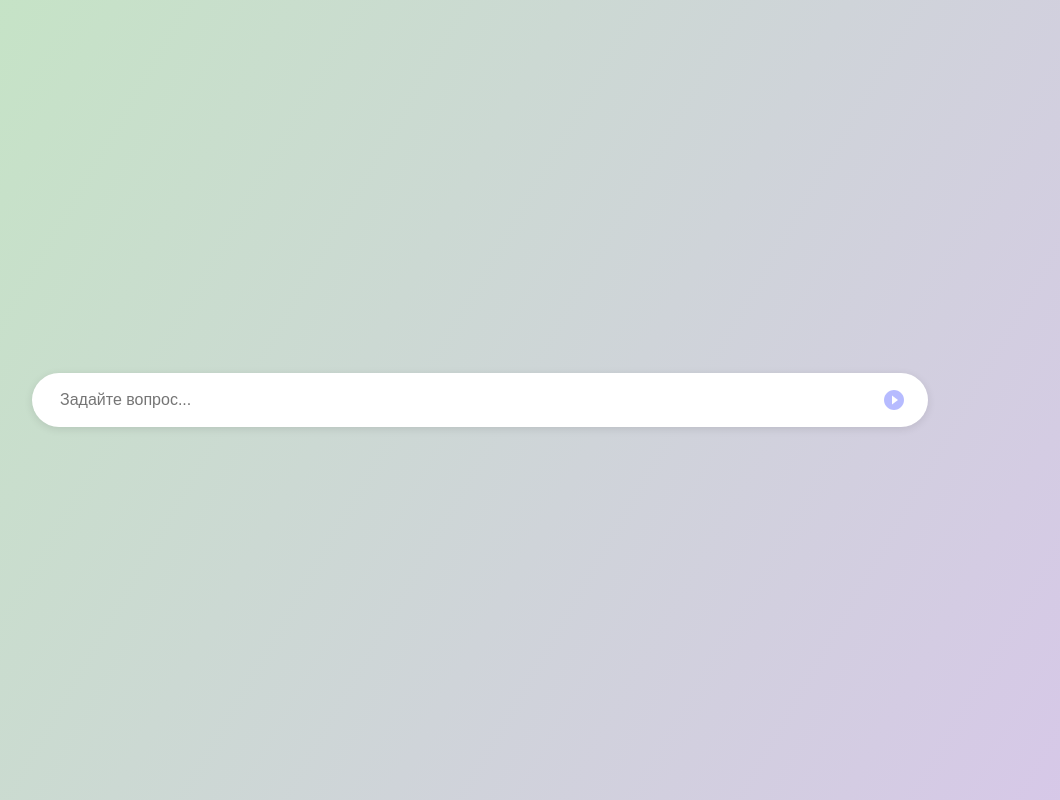
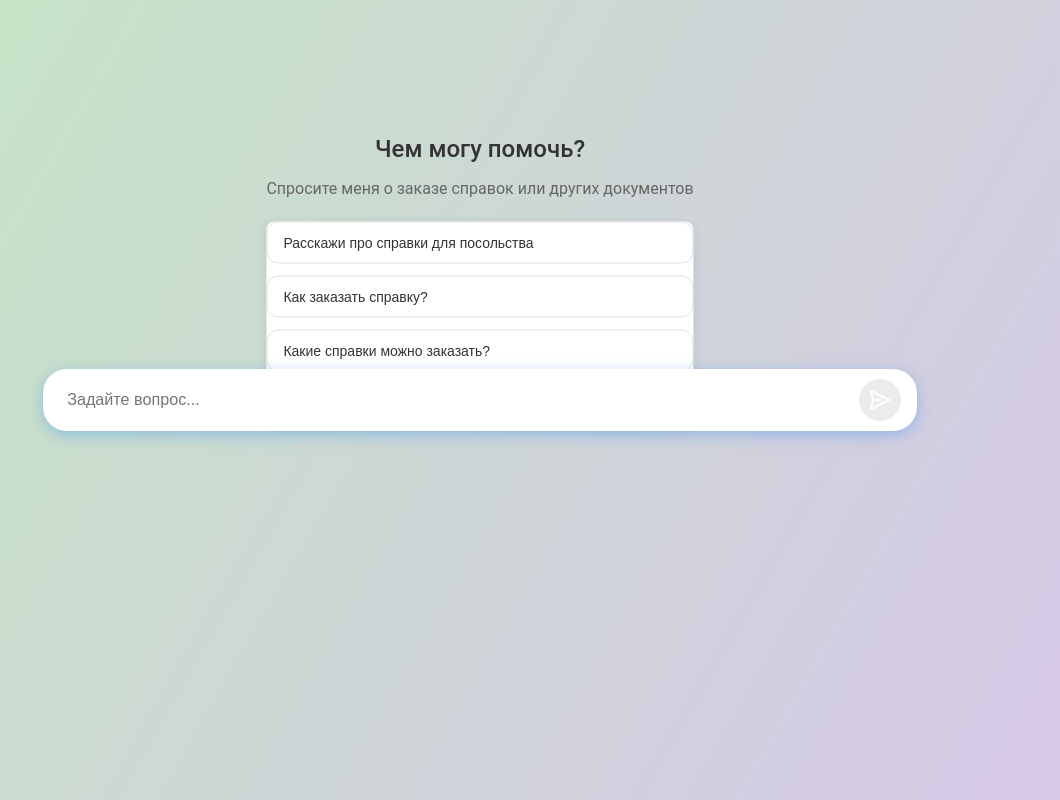
Before and after one commit to okurilo/neuro-ui, a React (Create React App) app: page / in a window 1280 px wide. Shown: the whole page, without its empty margins (160-1220 px from the left). Built offline with nearby package versions, Linux system fonts and the light colour scheme; no server answers.

Commit message:
исправления анимаций и другой верстки

```diff
--- a/src/components/Chat/ChatInput.tsx
+++ b/src/components/Chat/ChatInput.tsx
@@ -17,22 +17,23 @@ const animations = {
   `,
 };
 
-// Контейнер для инпута с улучшенными анимациями
 const InputWrapper = styled('div')<{ $isFirstMessage: boolean }>(
   ({ $isFirstMessage }) => ({
-    position: $isFirstMessage ? 'fixed' : 'relative',
+    position: $isFirstMessage ? 'fixed' : 'fixed', // Всегда фиксированное позиционирование
     top: $isFirstMessage ? '50%' : 'auto',
-    left: $isFirstMessage ? '50%' : 'auto',
+    left: $isFirstMessage ? '50%' : '0',
+    width: '100%',
     transform: $isFirstMessage ? 'translate(-50%, -50%)' : 'none',
-    width: '100%',
     display: 'flex',
     justifyContent: 'center',
     alignItems: 'center',
-    padding: '16px 0',
+    padding: '16px',
     marginTop: 'auto',
     transition: 'all 0.8s cubic-bezier(0.19, 1, 0.22, 1)',
-    zIndex: 10,
-    bottom: $isFirstMessage ? 'auto' : 0
+    zIndex: 100,
+    bottom: $isFirstMessage ? 'auto' : 0,
+    background: $isFirstMessage ? 'transparent' : 'linear-gradient(to top, rgb(223 223 223) 60%, rgba(255, 255, 255, 0))',
+    // background: $isFirstMessage ? 'transparent' : 'linear-gradient(to top, rgba(255,255,255,1) 60%, rgba(255,255,255,0))',
   })
 );
 
@@ -41,17 +42,17 @@ const InputContainer = styled('div')<{ $isFirstMessage: boolean }>(
     display: 'flex',
     alignItems: 'center',
     width: '100%',
-    maxWidth: $isFirstMessage ? '70%' : '100%',
-    padding: '8px 16px',
+    maxWidth: $isFirstMessage ? '70%' : '800px',
+    padding: '10px 16px',
     backgroundColor: '#fff',
-    borderRadius: '28px',
-    boxShadow: '0 2px 5px rgba(0, 0, 0, 0.1)',
+    borderRadius: '24px',
+    boxShadow: '0 2px 8px rgba(0, 0, 0, 0.12)',
     transition: 'all 0.5s cubic-bezier(0.25, 0.46, 0.45, 0.94)',
     '&:focus-within': {
-      boxShadow: '0 3px 10px rgba(106, 113, 235, 0.3)'
+      boxShadow: '0 4px 12px rgba(106, 113, 235, 0.3)'
     },
     '@media (max-width: 768px)': {
-      maxWidth: $isFirstMessage ? '90%' : '100%'
+      maxWidth: $isFirstMessage ? '90%' : '95%'
     }
   }),
   ({ $isFirstMessage }) => $isFirstMessage && animations.pulseEffect
@@ -72,24 +73,25 @@ const Input = styled('input')({
   }
 });
 
-// Стилизованная кнопка отправки с улучшенной анимацией
 const SendButton = styled('button')<{ $hasText: boolean }>(
   ({ $hasText }) => ({
-    width: '36px',
-    height: '36px',
+    width: '42px',
+    height: '42px',
     display: 'flex',
     alignItems: 'center',
     justifyContent: 'center',
     border: 'none',
-    background: 'none',
+    background: $hasText ? '#4a7dff' : '#e0e0e0',
+    borderRadius: '50%',
     cursor: $hasText ? 'pointer' : 'default',
-    transition: 'transform 0.2s ease, opacity 0.3s ease',
+    transition: 'all 0.2s ease',
     padding: 0,
-    marginLeft: '4px',
-    opacity: $hasText ? 1 : 0.5,
+    marginLeft: '8px',
+    opacity: $hasText ? 1 : 0.6,
     transform: 'scale(1)',
     '&:hover': {
-      transform: $hasText ? 'scale(1.05)' : 'scale(1)'
+      transform: $hasText ? 'scale(1.05)' : 'scale(1)',
+      background: $hasText ? '#5a8aff' : '#e0e0e0',
     },
     '&:active': {
       transform: $hasText ? 'scale(0.95)' : 'scale(1)'
@@ -98,11 +100,11 @@ const SendButton = styled('button')<{ $hasText: boolean }>(
   ({ $hasText }) => $hasText && animations.buttonHover
 );
 
-// SVG иконка для кнопки отправки
+// Современная SVG иконка для кнопки отправки
 const SendIcon = () => (
   <svg width="24" height="24" viewBox="0 0 24 24" fill="none" xmlns="http://www.w3.org/2000/svg">
-    <path d="M12 2C6.48 2 2 6.48 2 12C2 17.52 6.48 22 12 22C17.52 22 22 17.52 22 12C22 6.48 17.52 2 12 2Z" fill="#6F7AFF" />
-    <path d="M16 12L10 16.5V7.5L16 12Z" fill="white" />
+    <path d="M5 12.5L3 21L21 12L3 3L5 11.5" stroke="white" strokeWidth="2" strokeLinecap="round" strokeLinejoin="round" />
+    <path d="M5 12H13" stroke="white" strokeWidth="2" strokeLinecap="round" strokeLinejoin="round" />
   </svg>
 );
 
@@ -114,22 +116,26 @@ export const ChatInput: React.FC<ChatInputProps> = ({
   const [message, setMessage] = useState('');
   const inputRef = useRef<HTMLInputElement>(null);
 
-  // Фокус на поле ввода при первом рендере
+  // Автофокус на инпуте при первом рендере и после отправки
   useEffect(() => {
-    if (inputRef.current && isFirstMessage) {
+    if (inputRef.current) {
       inputRef.current.focus();
     }
-  }, [isFirstMessage]);
+  }, [isFirstMessage, loading]);
 
-  // Обработка отправки сообщения
   const handleSend = () => {
     if (message.trim() && !loading) {
       onSendMessage(message);
       setMessage('');
+      // После отправки сообщения, снова фокусируемся на инпуте
+      setTimeout(() => {
+        if (inputRef.current) {
+          inputRef.current.focus();
+        }
+      }, 100);
     }
   };
 
-  // Обработка нажатия Enter
   const handleKeyDown = (e: React.KeyboardEvent) => {
     if (e.key === 'Enter' && !e.shiftKey) {
       e.preventDefault();
@@ -147,7 +153,7 @@ export const ChatInput: React.FC<ChatInputProps> = ({
           onKeyDown={handleKeyDown}
           placeholder={isFirstMessage ? "Задайте вопрос..." : "Введите сообщение..."}
           disabled={loading}
-          autoFocus={isFirstMessage}
+          autoFocus
         />
         <SendButton
           onClick={handleSend}
--- a/src/components/Chat/MessagesList.tsx
+++ b/src/components/Chat/MessagesList.tsx
@@ -6,31 +6,30 @@ import { Message as MessageType } from '../../types/chat';
 const MessagesContainer = styled('div')({
   display: 'flex',
   flexDirection: 'column',
-  padding: '20px 0 100px 0', // Added bottom padding to prevent content from being hidden behind input
+  padding: '20px 10px 120px 10px', // Увеличенный отступ снизу
   overflow: 'auto',
-  maxHeight: 'calc(100vh - 200px)',
-  scrollbarWidth: 'thin',
-  scrollbarColor: '#888 #f1f1f1',
+  maxHeight: 'calc(100vh - 180px)',
   scrollBehavior: 'smooth',
   position: 'relative',
 
+  // Улучшенный стиль скроллбара
   '&::-webkit-scrollbar': {
-    width: '8px'
+    width: '6px'
   },
 
   '&::-webkit-scrollbar-track': {
-    background: '#f1f1f1',
-    borderRadius: '10px'
+    background: 'transparent',
+    margin: '4px 0',
   },
 
   '&::-webkit-scrollbar-thumb': {
-    background: '#888',
-    borderRadius: '10px',
+    background: 'rgba(0, 0, 0, 0.2)',
+    borderRadius: '6px',
     transition: 'background 0.3s ease'
   },
 
   '&::-webkit-scrollbar-thumb:hover': {
-    background: '#555'
+    background: 'rgba(0, 0, 0, 0.3)'
   }
 });
 
@@ -51,7 +50,7 @@ export const MessagesList: React.FC<MessagesListProps> = ({ messages }) => {
     <MessagesContainer ref={containerRef}>
       {messages.map((message, index) => (
         <Message
-          key={index}
+          key={message.id || index}
           message={message}
           isLast={index === messages.length - 1}
         />
--- a/src/components/Chat/index.tsx
+++ b/src/components/Chat/index.tsx
@@ -1,10 +1,11 @@
 import React, { useEffect, useState } from 'react';
 import styled, { css } from 'styled-components';
-import { Container } from '../Layout/Container';
+import { Container } from '../../components/Layout/Container';
 import { MessagesList } from './MessagesList';
 import { ChatInput } from './ChatInput';
 import { useChat } from '../../hooks/useChat';
 import { typing, fadeIn } from '../../animations/chatAnimations';
+import { Card } from '../../design-system';
 
 const animations = {
   typing: css`
@@ -21,12 +22,13 @@ const ContentContainer = styled('div')({
   flexDirection: 'column',
   flex: 1,
   width: '100%',
-  maxWidth: '1200px',
+  maxWidth: '900px',
   margin: '0 auto',
   padding: '0 16px',
   boxSizing: 'border-box',
   position: 'relative',
   overflow: 'hidden',
+  height: '100vh',
   '@media (max-width: 768px)': {
     padding: '0 8px'
   }
@@ -35,11 +37,13 @@ const ContentContainer = styled('div')({
 // Контейнер для вступительного текста
 const InitialAssistantMessage = styled('div')({
   position: 'fixed',
-  top: '50%',
+  top: '35%',
   left: '50%',
   transform: 'translate(-50%, -50%)',
   opacity: 1,
   transition: 'all 0.5s ease-out',
+  maxWidth: '70%',
+  textAlign: 'center',
 
   '&.hidden': {
     opacity: 0,
@@ -48,7 +52,15 @@ const InitialAssistantMessage = styled('div')({
 });
 
 const AssistantText = styled('p')({
-  fontSize: '18px',
+  fontSize: '24px',
+  fontWeight: 500,
+  color: '#333',
+  textAlign: 'center',
+  margin: '0 0 16px 0'
+});
+
+const AssistantSubtext = styled('p')({
+  fontSize: '16px',
   color: '#666',
   textAlign: 'center'
 });
@@ -62,7 +74,7 @@ const LoadingIndicator = styled('div')({
   height: '20px',
   marginBottom: '16px',
   position: 'fixed',
-  bottom: '80px',
+  bottom: '90px',
   left: '50%',
   transform: 'translateX(-50%)',
   zIndex: 5
@@ -74,15 +86,48 @@ const LoadingDot = styled('div')(
     height: '8px',
     margin: '0 4px',
     borderRadius: '50%',
-    backgroundColor: '#666',
+    backgroundColor: '#4a7dff',
     opacity: 0.6,
   },
   animations.typing
 );
 
+// Компонент подсказки для первого сообщения
+const SuggestionsContainer = styled(Card)({
+  marginTop: '24px',
+  display: 'flex',
+  flexDirection: 'column',
+  gap: '12px',
+});
+
+const SuggestionButton = styled('button')({
+  padding: '12px 16px',
+  borderRadius: '12px',
+  border: '1px solid #e0e0e0',
+  background: '#fff',
+  color: '#333',
+  fontSize: '14px',
+  textAlign: 'left',
+  cursor: 'pointer',
+  transition: 'all 0.2s ease',
+  boxShadow: 'none',
+  '&:hover': {
+    backgroundColor: '#f5f5f5',
+    borderColor: '#d0d0d0',
+  }
+});
+
 export const Chat: React.FC = () => {
   const { messages, sendMessage, loading, isFirstMessage } = useChat();
   const [showLoading, setShowLoading] = useState(false);
+
+  // Варианты предложений для быстрого начала общения
+  const suggestions = [
+    'Расскажи про справки для посольства',
+    'Как заказать справку?',
+    'Какие справки можно заказать?',
+    'Сколько делается справка с датой приема?'
+  ];
 
   // Управление индикатором загрузки
   useEffect(() => {
@@ -97,11 +142,27 @@ export const Chat: React.FC = () => {
     return () => clearTimeout(timer);
   }, [loading]);
 
+  const handleSuggestionClick = (suggestion: string) => {
+    sendMessage(suggestion);
+  };
+
   return (
     <Container>
       <ContentContainer>
         <InitialAssistantMessage className={!isFirstMessage ? 'hidden' : ''}>
           <AssistantText>Чем могу помочь?</AssistantText>
+          <AssistantSubtext>Спросите меня о заказе справок или других документов</AssistantSubtext>
+
+          <SuggestionsContainer $shadow={false} $type="default">
+            {suggestions.map((suggestion, index) => (
+              <SuggestionButton
+                key={index}
+                onClick={() => handleSuggestionClick(suggestion)}
+              >
+                {suggestion}
+              </SuggestionButton>
+            ))}
+          </SuggestionsContainer>
         </InitialAssistantMessage>
 
         {!isFirstMessage && <MessagesList messages={messages} />}
```
Also changed, not shown: src/components/Chat/Message.tsx (+35 -11 lines).
